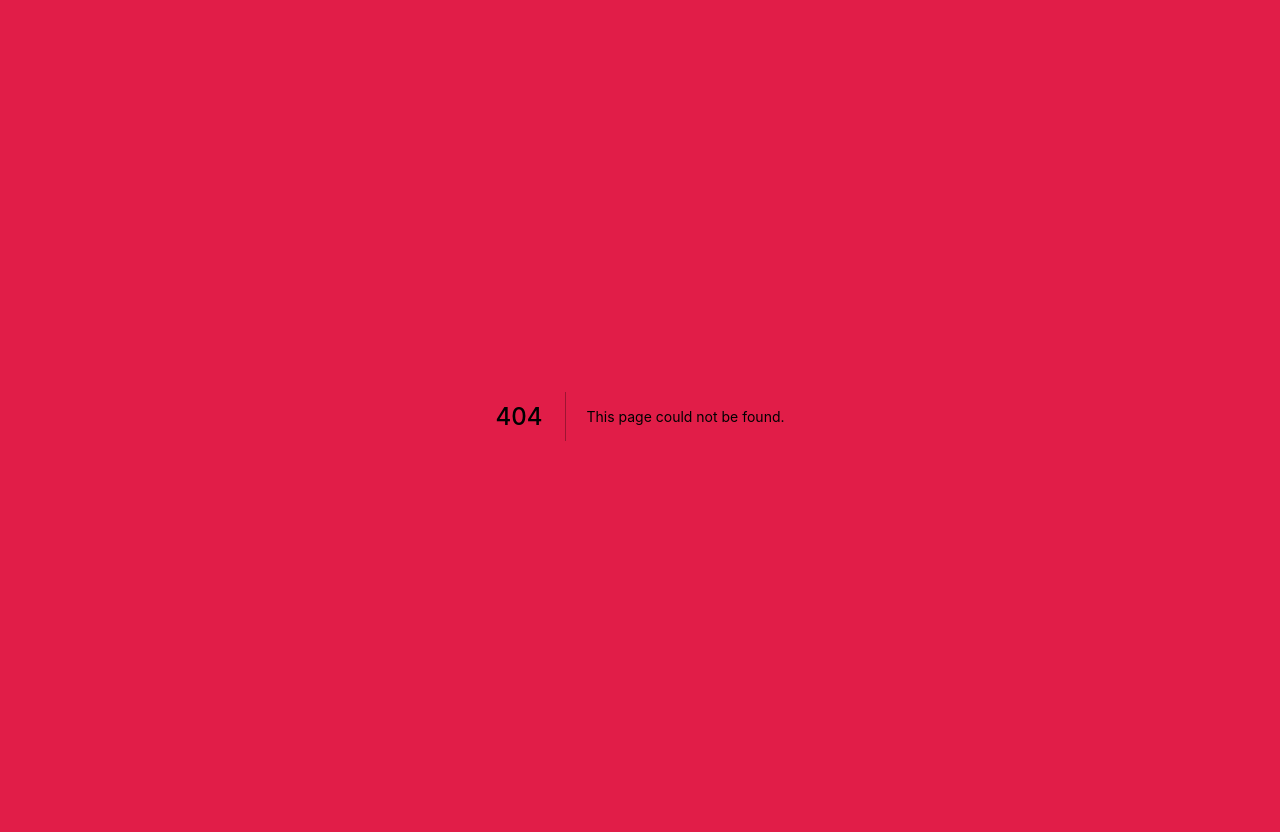
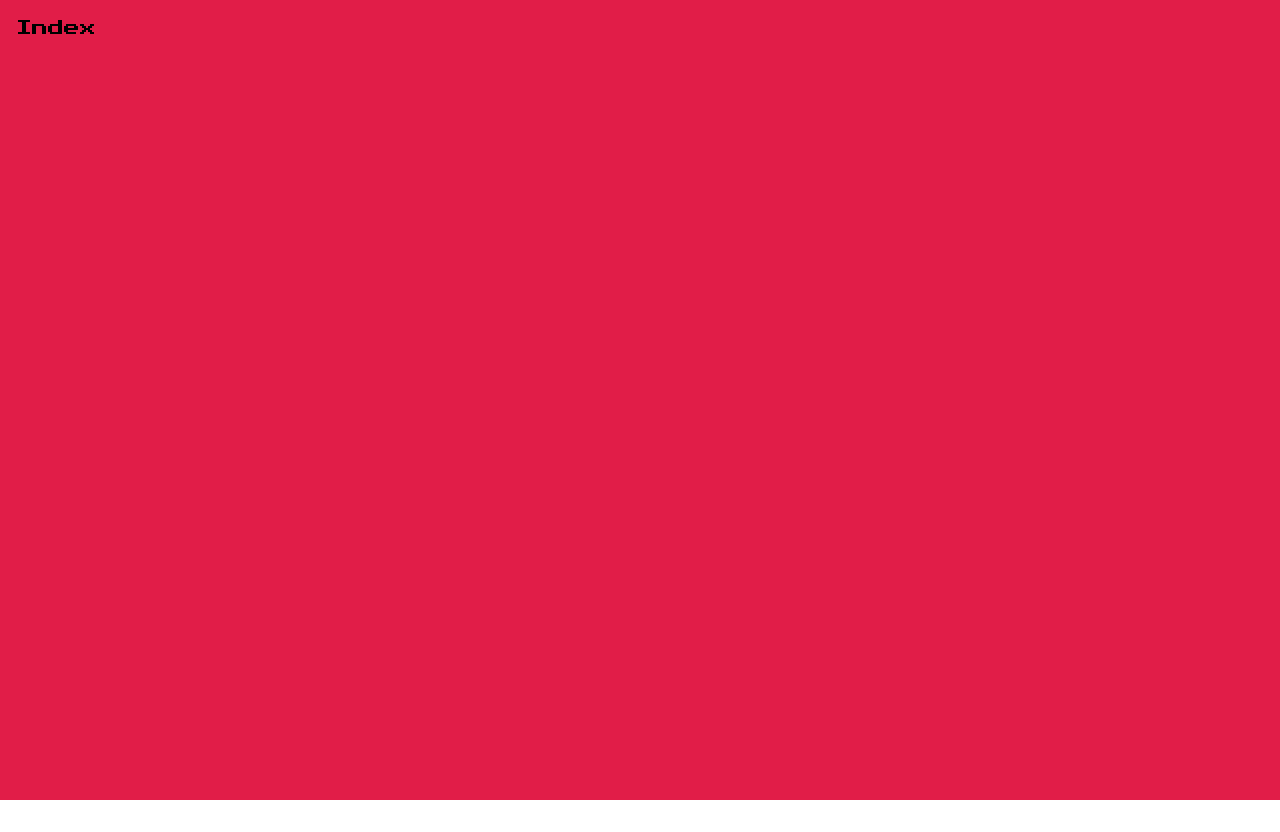
Before and after one commit to ValentinGTrapaga/pokedex-nextjs, a Next.js app: page / in a window 1280 px wide. Before the commit this address had no page. After the commit the page ends 800 px from the top, so only its background shows below. Built offline with nearby package versions, Linux system fonts and the light colour scheme.

Commit message:
build errors

```diff
--- /dev/null
+++ b/pages/index.js
@@ -0,0 +1,7 @@
+import React from 'react'
+
+const Index = () => {
+  return <div>Index</div>
+}
+
+export default Index
--- a/pages/p/[offset].js
+++ b/pages/p/[offset].jsx
@@ -5,7 +5,7 @@ import { useUpdateHomePage } from 'hooks/useUpdateHomePage'
 import { NextNavButton, PrevNavButton } from 'components/NavButton/index'
 import { useRouter } from 'node_modules/next/router'
 
-export default function Home() {
+const Home = () => {
   const router = useRouter()
   const { offset } = router.query
   const fetchURL = `https://pokeapi.co/api/v2/pokemon?limit=117&offset=${offset}`
@@ -67,3 +67,5 @@ export default function Home() {
     </>
   )
 }
+
+export default Home
--- a/pages/pokemon/[id].js
+++ b/pages/pokemon/[id].jsx
@@ -1,5 +1,5 @@
 import React from 'react'
-import { Pokecard } from './../../components/PokeCard/index'
+import { Pokecard } from '../../components/PokeCard/index'
 import { useRouter } from 'node_modules/next/router'
 import { useFetchPokemon } from 'hooks/useFetchPokemon'
 import { NavBar } from 'components/NavBar/index'
```
